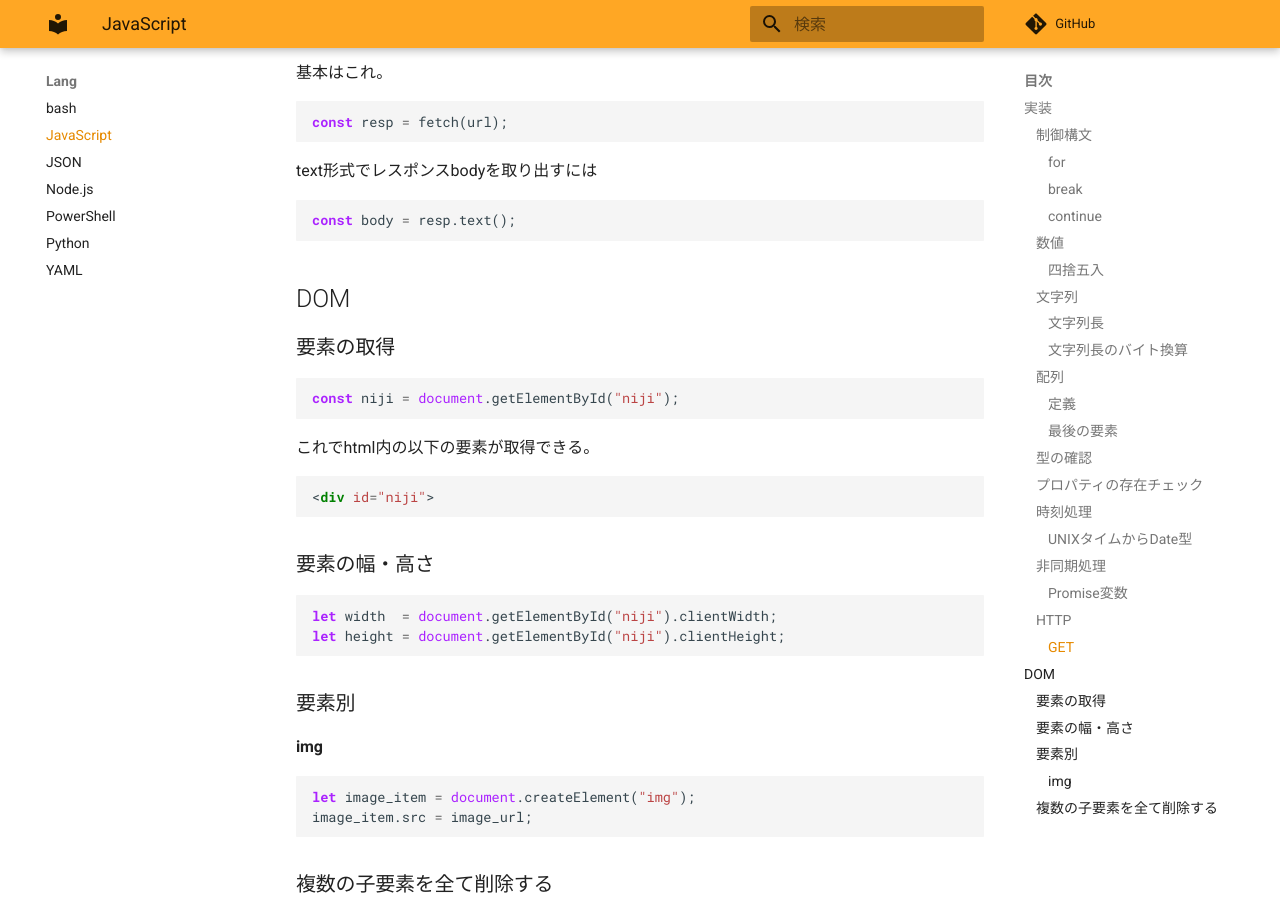
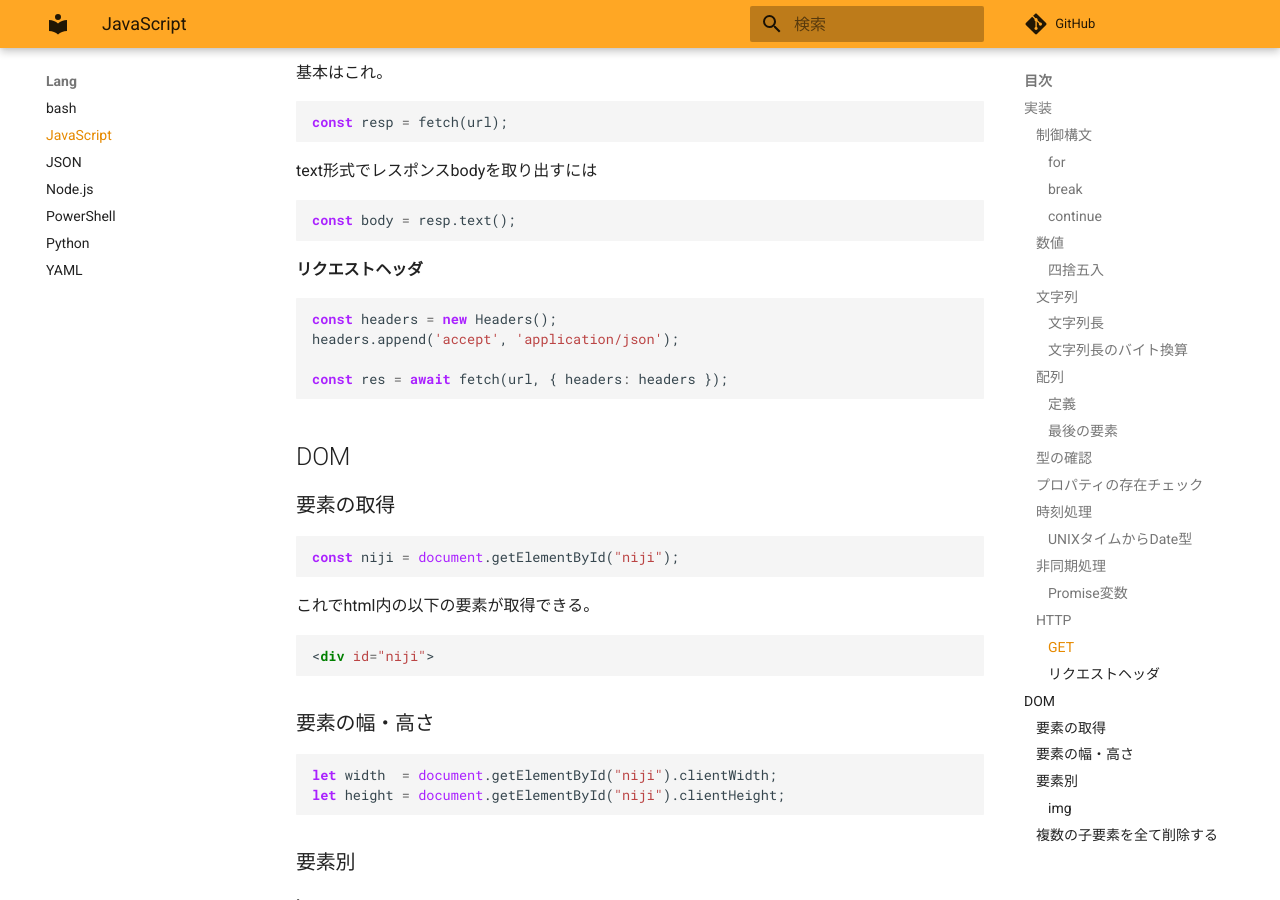
Before and after one commit to zaki-lknr/docs, an MkDocs documentation site: the page built from docs/lang/js.md, in a window 1280 px wide and 900 px high, scrolled down 3289 px. Built offline with MkDocs 1.6.1 and Material for MkDocs 9.7.7, drawn with Linux system fonts in a browser that asks for light colours; comment, search, counter and statistics services are not loaded.

Commit message:
add: lang/javascript: fetchのリクエストヘッダ

````diff
--- a/docs/lang/js.md
+++ b/docs/lang/js.md
@@ -171,6 +171,15 @@ text形式でレスポンスbodyを取り出すには
 const body = resp.text();
 ```
 
+#### リクエストヘッダ
+
+```javascript
+const headers = new Headers();
+headers.append('accept', 'application/json');
+
+const res = await fetch(url, { headers: headers });
+```
+
 ## DOM
 
 ### 要素の取得
````
